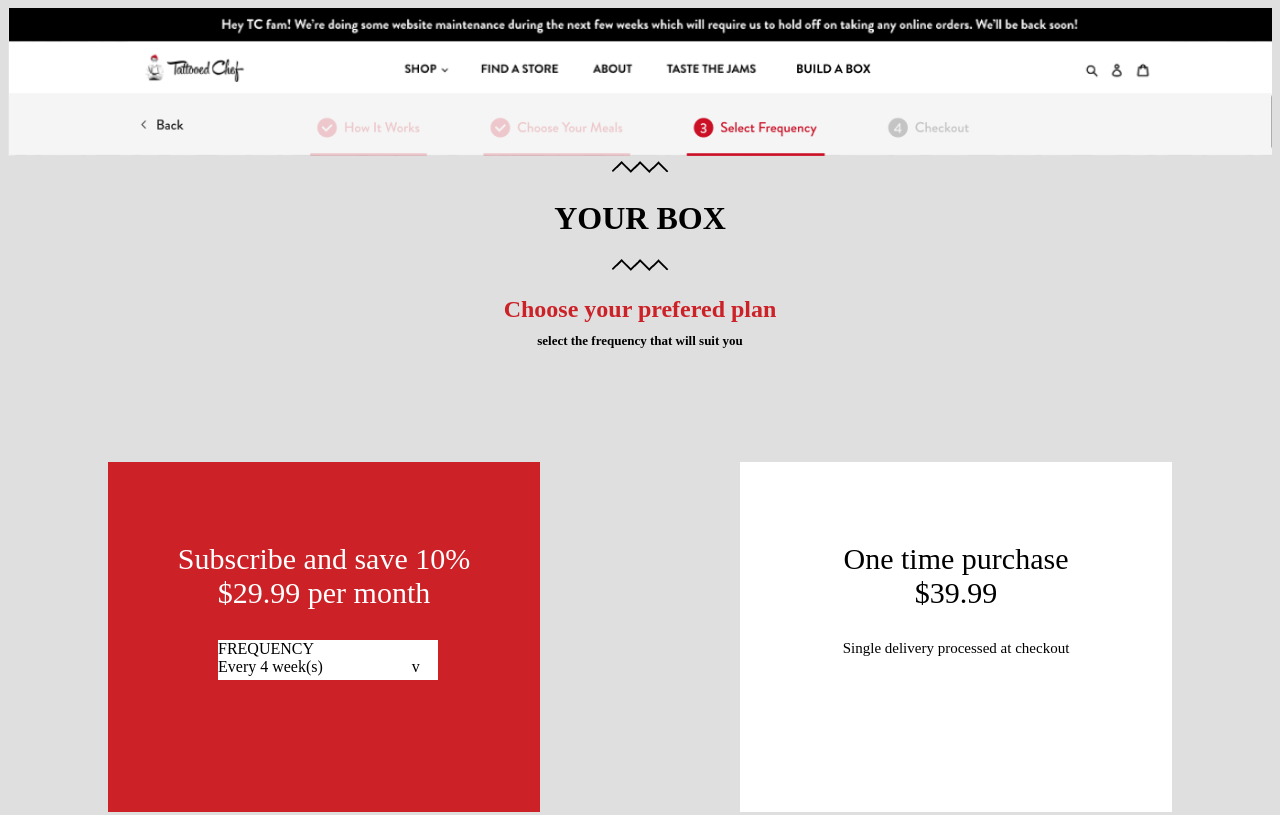
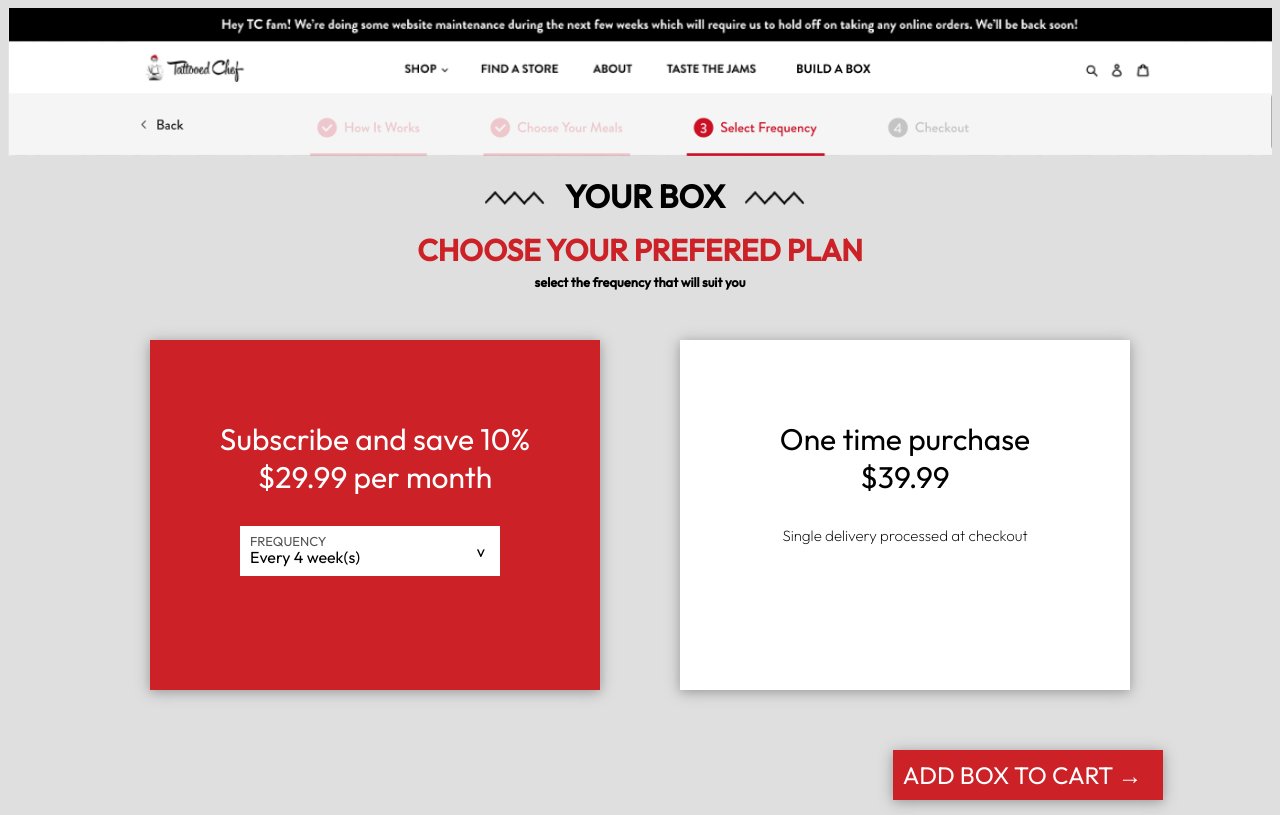
Before and after one commit to AlexCLarkin/skeleton-loading-page, a plain HTML site: page skeleton(spooky)/index.html in a window 1280 px wide. Shown: the top 815 px of the page. Drawn offline with Linux system fonts and the light colour scheme.

Commit message:
Add files via upload

```diff
--- a/skeleton(spooky)/css/styles.css
+++ b/skeleton(spooky)/css/styles.css
@@ -2,7 +2,7 @@
   --primary-color: #cb2127;
   --background-color: rgb(223, 223, 223);
   --secondary-color: #fff;
-  --primary-font: Brandon Grotesque;
+  --primary-font: "Outfit", sans-serif;
 }
 /*get font to work*/
 /*do actual skeleton bit */
@@ -11,39 +11,71 @@
   background-color: var(--background-color);
 }
 
+.heading {
+  display: flex;
+  flex-direction: column;
+  align-items: center;
+}
+
 .your-box {
   text-align: center;
   font-family: var(--primary-font);
+  font-weight: 500;
+  display: flex;
+  margin-left: 10px;
+  margin-bottom: -30px;
+}
+
+.your-box h1 {
+  margin: 20px;
+}
+
+.zigzag1 {
+  height: 15px;
+  width: 60px;
+  margin-top: 35px;
+}
+
+.zigzag2 {
+  height: 15px;
+  width: 60px;
+  margin-top: 35px;
 }
 
 .subheading {
-  text-align: center;
   font-family: var(--primary-font);
 }
 
 .subheading h2 {
   color: var(--primary-color);
+  font-family: var(--primary-font);
+  font-size: 30px;
 }
 
-.subheading h3 {
+.subheading-h3 {
   font-size: 13px;
-  margin-top: -10px;
+  margin-top: -20px;
+  margin-bottom: 40px;
+  font-family: var(--primary-font);
 }
 
 .boxes {
   display: flex;
   flex-direction: row;
   justify-content: center;
+  font-family: var(--primary-font);
 }
 
 .box {
   height: 350px;
   width: 450px;
-  margin: 100px;
+  margin: 40px;
+  margin-top: 10px;
 }
 
 .red-box {
   background-color: var(--primary-color);
+  box-shadow: 0px 2px 15px rgba(0, 0, 0, 0.25), 0px 2px 8px rgba(0, 0, 0, 0.1);
 }
 
 .red-box-text {
@@ -54,14 +86,35 @@
 }
 
 .frequency-box {
-  width: 220px;
-  height: 40px;
+  width: 260px;
+  height: 50px;
   background-color: var(--secondary-color);
-  margin-left: 110px;
+  margin-left: 90px;
+}
+
+.frequency-box p {
+  margin-left: 10px;
+}
+
+.frequency {
+  font-size: 13px;
+  color: #555555;
+  padding-top: 7px;
+}
+
+.every-4-weeks {
+  margin-top: -15px;
+}
+
+.down-arrow {
+  float: right;
+  margin-top: -42px;
+  margin-right: 15px;
 }
 
 .white-box {
   background-color: var(--secondary-color);
+  box-shadow: 0px 2px 15px rgba(0, 0, 0, 0.25), 0px 2px 8px rgba(0, 0, 0, 0.1);
 }
 
 .white-box-heading {
@@ -73,11 +126,7 @@
 .single-delivery {
   font-size: 15px;
   text-align: center;
-}
-
-.frequency-box p:after {
-  content: "v";
-  margin-left: 85px;
+  font-weight: 200;
 }
 
 .add-button {
@@ -87,7 +136,10 @@
   color: var(--secondary-color);
   font-size: 24px;
   margin-left: 70%;
+  margin-top: 20px;
   padding: 10px;
+  font-family: var(--primary-font);
+  box-shadow: 0px 2px 15px rgba(0, 0, 0, 0.25), 0px 2px 8px rgba(0, 0, 0, 0.1);
 }
 
 .footer {
--- a/skeleton(spooky)/index.html
+++ b/skeleton(spooky)/index.html
@@ -5,19 +5,27 @@
     <meta http-equiv="X-UA-Compatible" content="IE=edge" />
     <meta name="viewport" content="width=device-width, initial-scale=1.0" />
     <link rel="stylesheet" href="css/styles.css" />
+    <link rel="preconnect" href="https://fonts.googleapis.com" />
+    <link rel="preconnect" href="https://fonts.gstatic.com" crossorigin />
+    <link
+      href="https://fonts.googleapis.com/css2?family=Outfit:wght@100;200;300;400;500&display=swap"
+      rel="stylesheet"
+    />
     <title>Tatooed Chef Skeleton</title>
   </head>
   <body class="body">
     <img src="images/tattooedchefheader.png" class="heading" width="100%" />
+    <container class="heading">
       <div class="your-box">
         <img class="zigzag1" src="images/Vector.png" />
         <h1>YOUR BOX</h1>
         <img class="zigzag2" src="images/Vector.png" />
       </div>
       <div class="subheading">
-      <h2>Choose your prefered plan</h2>
-      <h3>select the frequency that will suit you</h3>
+        <h2>CHOOSE YOUR PREFERED PLAN</h2>
       </div>
+      <h3 class="subheading-h3">select the frequency that will suit you</h3>
+    </container>
     <div class="boxes">
       <div class="red-box box">
         <p class="red-box-text">
@@ -26,10 +34,9 @@
         </p>
 
         <div class="frequency-box">
-          <p>
-            FREQUENCY <br />
-            Every 4 week(s)
-          </p>
+          <p class="frequency">FREQUENCY</p>
+          <p class="every-4-weeks">Every 4 week(s)</p>
+          <p class="down-arrow">v</p>
         </div>
       </div>
       <div class="white-box box">
```
Lines whose indentation alone changed are shown as unchanged.
